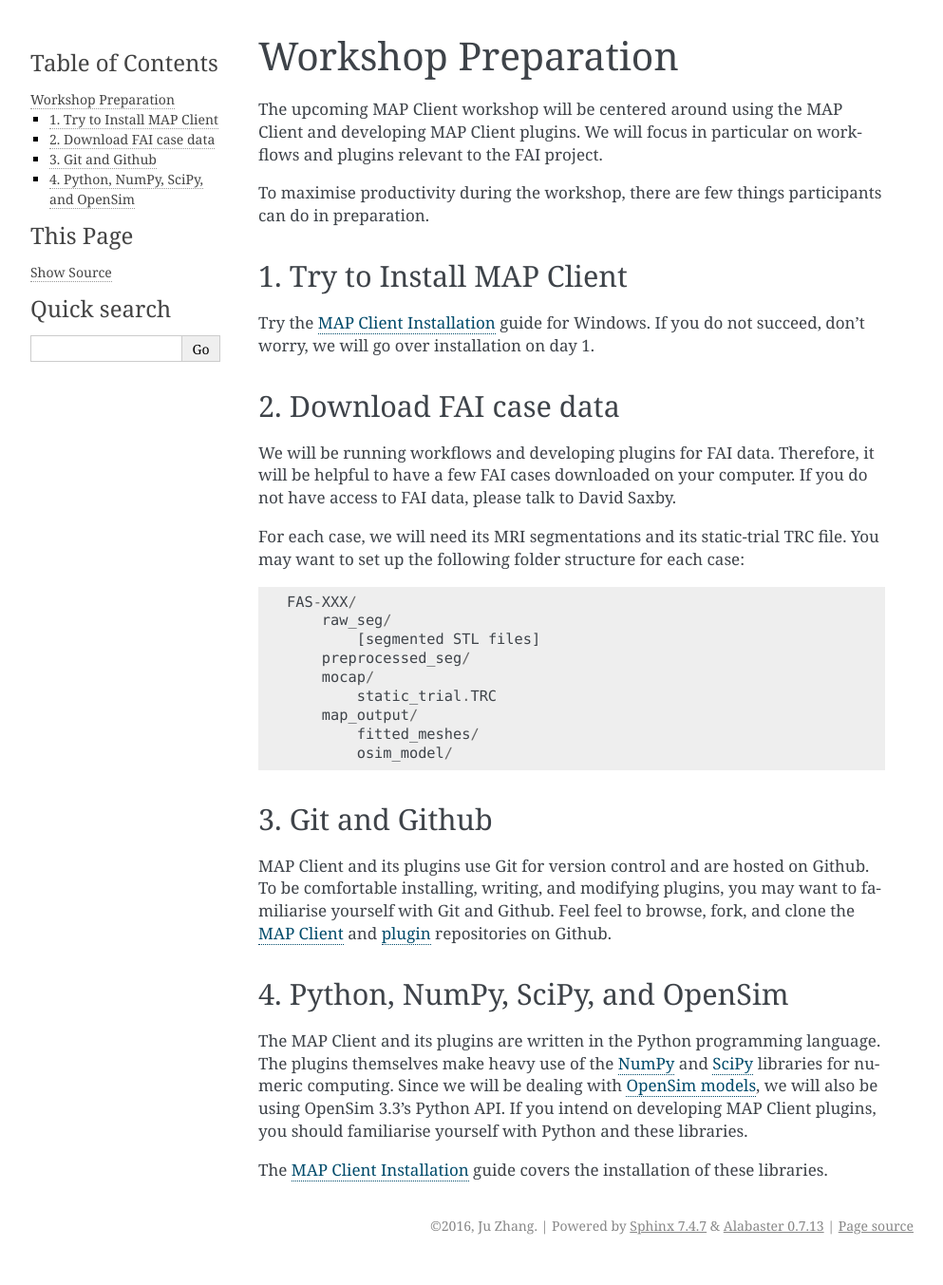
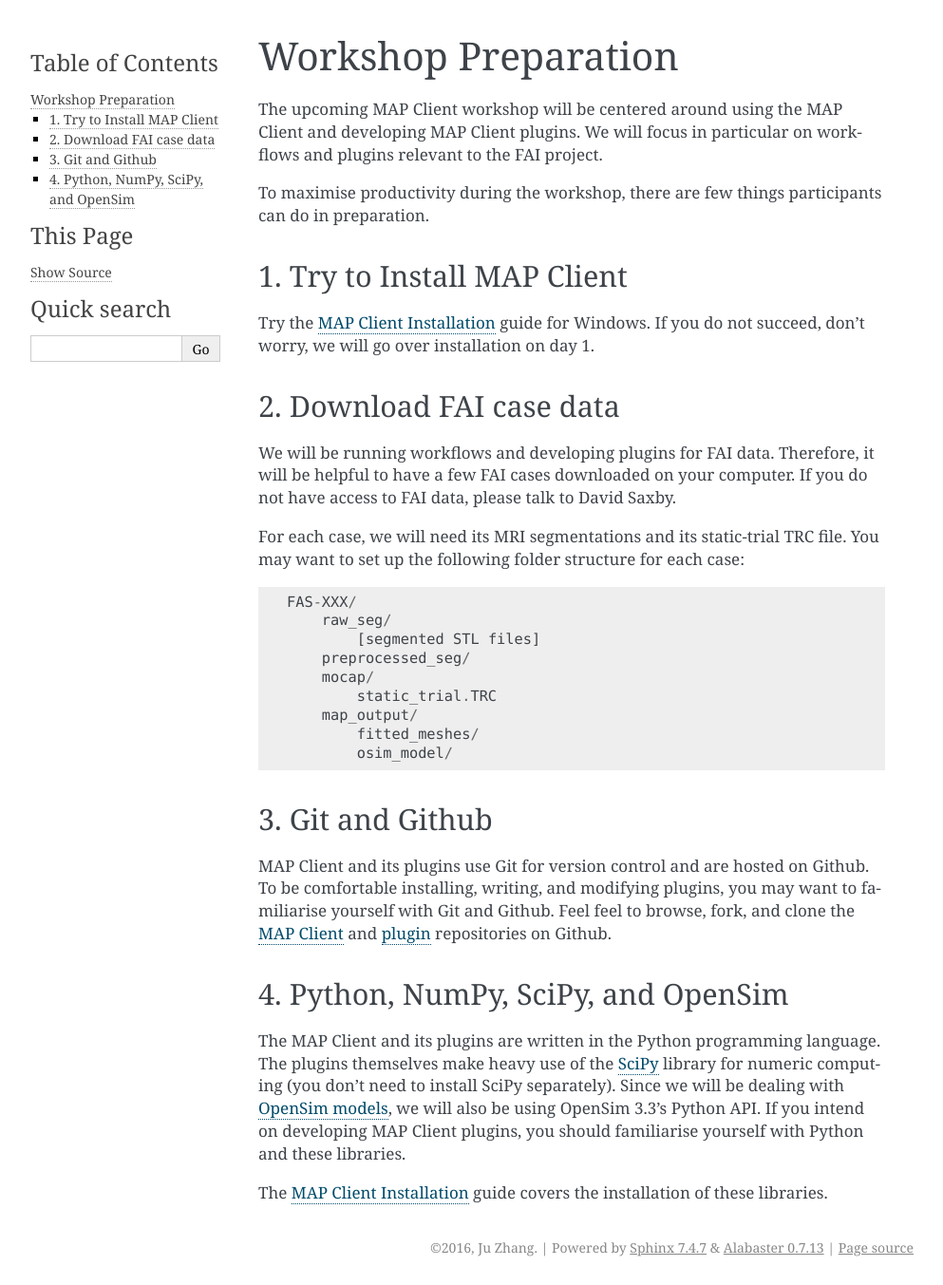
Before and after one commit to juzhang/mapclient-fai-workshop, a Sphinx documentation site: the page built from doc/workshop_prep.rst, in a window 1280 px wide. Shown: the whole page at 95% size, without its empty margins (148-1141 px from the left). Built offline with Sphinx 7.4.7, drawn with Linux system fonts in a browser that asks for light colours; before the commit the page ends 1330 px from its top, so only the background shows below that.

Commit message:
link to scipy tutorial only

```diff
--- a/doc/workshop_prep.rst
+++ b/doc/workshop_prep.rst
@@ -55,9 +55,8 @@
 ------------------------------------
 
 The MAP Client and its plugins are written in the Python programming
-language. The plugins themselves make heavy use of the
-`NumPy <http://www.numpy.org/>`__ and `SciPy <http://www.scipy.org/>`__
-libraries for numeric computing. Since we will be dealing with `OpenSim
+language. The plugins themselves make heavy use of the `SciPy <https://docs.scipy.org/doc/numpy-dev/user/quickstart.html>`__
+library for numeric computing (you don't need to install SciPy separately). Since we will be dealing with `OpenSim
 models <https://simtk.org/projects/opensim>`__, we will also be using
 OpenSim 3.3's Python API. If you intend on developing MAP Client
 plugins, you should familiarise yourself with Python and these
```
